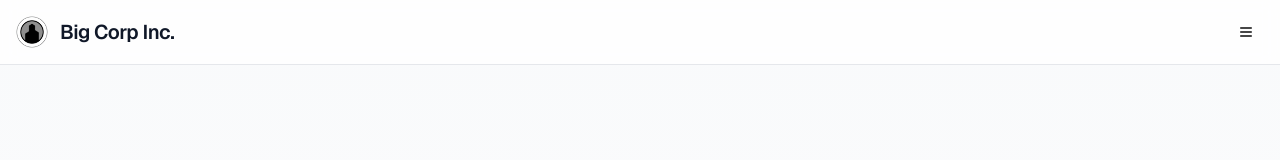
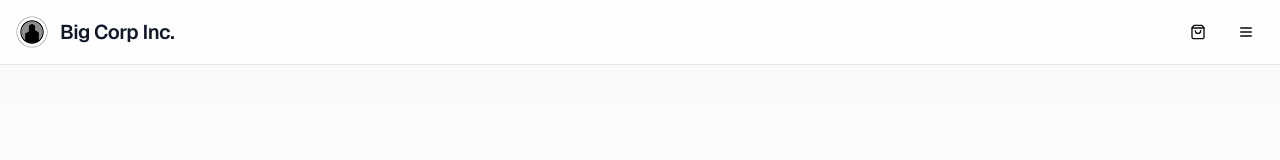
Before and after one commit to briansproule20/big-corp-inc, a Next.js app in the folder big-corp-inc/: page / in a window 1280 px wide. Shown: the top 160 px of the page. Built offline with nearby package versions, Linux system fonts and the light colour scheme; what @merit-systems/echo-next-sdk would draw is missing.

Commit message:
Add shopping bag button to header for quick merch access

```diff
--- a/big-corp-inc/src/components/site-header.tsx
+++ b/big-corp-inc/src/components/site-header.tsx
@@ -45,9 +45,21 @@ export function SiteHeader() {
             </Link>
           </div>
 
-          {/* Right side: Account + Hamburger Menu */}
+          {/* Right side: Account + Shopping Bag + Hamburger Menu */}
           <div className="flex items-center gap-3">
             {pathname === '/image-gen' && <EchoAccount />}
+
+            {/* Shopping Bag Button */}
+            <Link href="/merch">
+              <Button
+                variant="ghost"
+                size="icon"
+                className="hover:bg-gray-100"
+                aria-label="Corporate Branded Solutions"
+              >
+                <ShoppingBag className="h-5 w-5" />
+              </Button>
+            </Link>
 
             {/* Hamburger Menu Sheet */}
             <Sheet open={open} onOpenChange={setOpen}>
```
